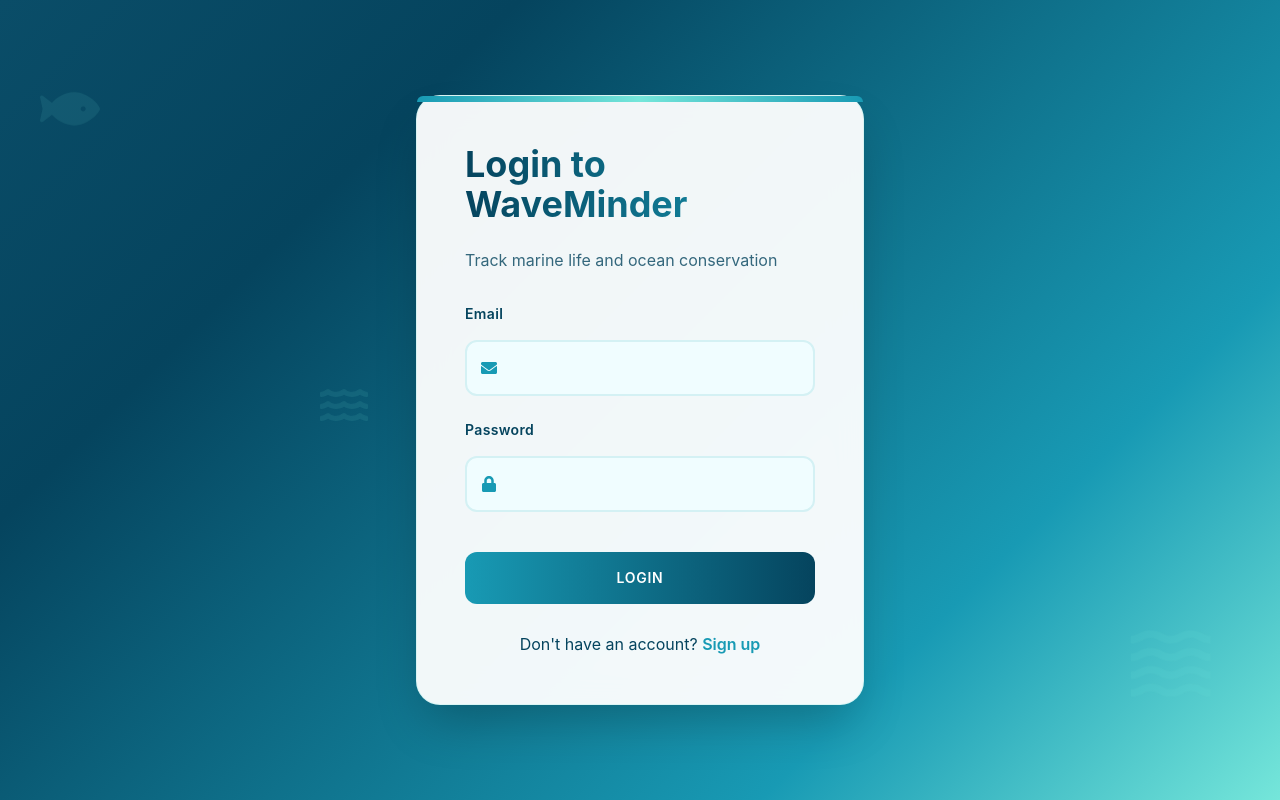
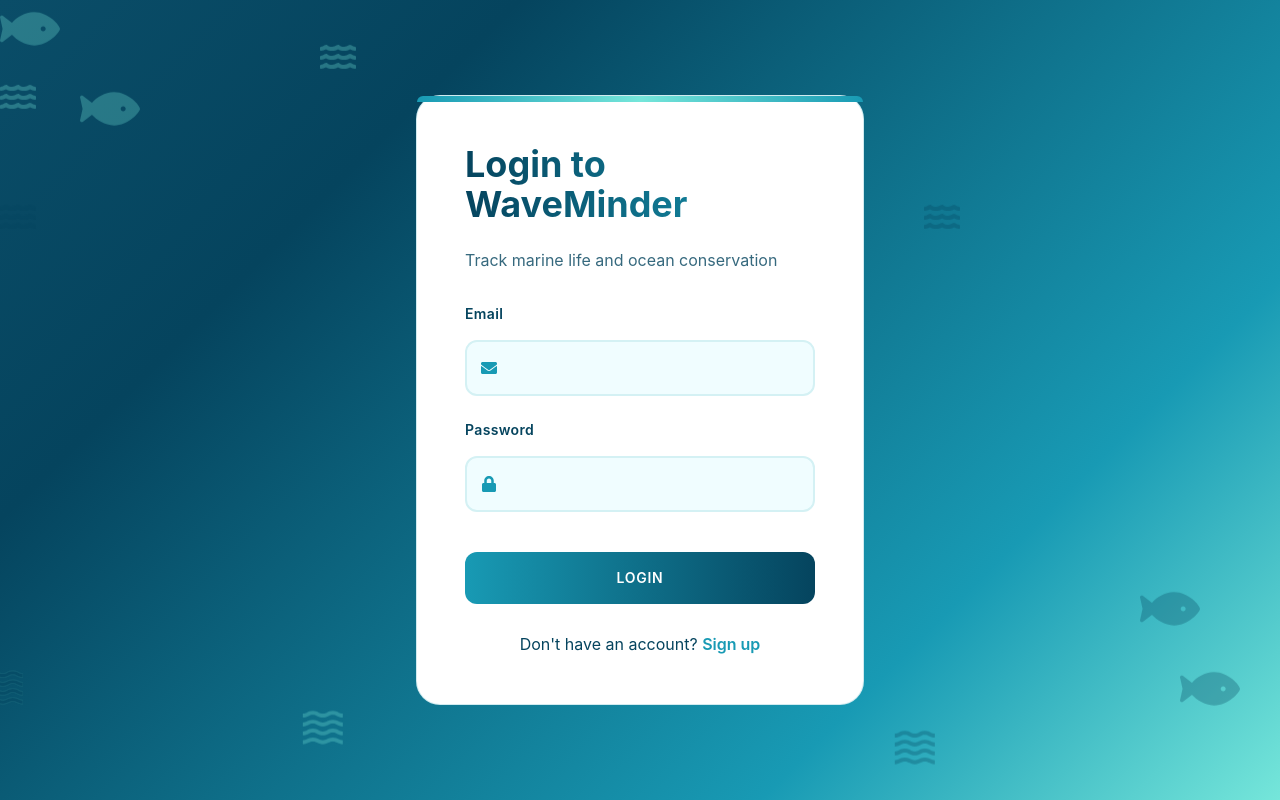
Before and after one commit to protimab/wave-minder, a React (Create React App) app in the folder frontend/: page /login in a window 1280 px wide. Built offline with nearby package versions, Linux system fonts and the light colour scheme.

Commit message:
added some more animations to login

```diff
--- a/frontend/src/components/auth/LoginForm.js
+++ b/frontend/src/components/auth/LoginForm.js
@@ -73,10 +73,10 @@ const LoginForm = () => {
   };
 
   return (
-       <div className="min-h-screen flex justify-center items-center bg-ocean-gradient relative overflow-hidden p-5">
-      {/* Animated bg elements */}
+    <div className="min-h-screen flex justify-center items-center bg-ocean-gradient relative overflow-hidden p-5">
+      {/* info about the animated bg elements */}
       <motion.div
-        className="absolute inset-0 opacity-10"
+        className="absolute inset-0 opacity-30"
         animate={{
           backgroundPosition: ['0% 0%', '100% 100%'],
         }}
@@ -86,13 +86,24 @@ const LoginForm = () => {
           repeatType: 'reverse'
         }}
       >
-        <FaFish className="absolute top-20 left-10 text-ocean-200 text-6xl animate-float" />
-        <MdWaves className="absolute bottom-20 right-10 text-ocean-200 text-8xl animate-wave" />
-        <FaWater className="absolute top-1/2 left-1/4 text-ocean-200 text-5xl animate-float" style={{ animationDelay: '2s' }} />
+        <FaFish className="absolute top-20 left-20 text-ocean-200 text-6xl animate-float" /> {/* fish */}
+        <FaFish className="absolute bottom-20 right-10 text-ocean-600 text-6xl opacity-100 animate-float" />
+        <MdWaves className="absolute bottom-10 left-1/4 text-ocean-200 text-5xl animate-wave" /> {/* wave */}
+        <MdWaves className="absolute bottom-5 right-1/4 text-ocean-600 text-5xl animate-wave" />
+        <FaWater className="absolute top-10 left-1/4 text-ocean-200 text-4xl animate-float" /> {/* ripples */}
+        <FaWater className="absolute top-1/4 right-1/4 text-ocean-600 text-4xl animate-float" />
+
+        <FaFish className="absolute top-50 left-50 text-ocean-200 text-6xl animate-float" /> {/* fish */}
+        <FaFish className="absolute bottom-40 right-20 text-ocean-600 text-6xl opacity-100 animate-float" />
+        <MdWaves className="absolute bottom-20 left-1/8 text-ocean-200 text-5xl animate-wave" /> {/* wave */}
+        <MdWaves className="absolute bottom-20 right-1/8 text-ocean-600 text-5xl animate-wave" />
+        <FaWater className="absolute top-20 left-1/8 text-ocean-200 text-4xl animate-float" /> {/* ripples */}
+        <FaWater className="absolute top-1/4 right-1/8 text-ocean-600 text-4xl animate-float" />
+
       </motion.div>
 
       <motion.div
-        className="bg-white/95 backdrop-blur-lg rounded-3xl p-12 w-full max-w-md shadow-2xl relative z-10 border border-ocean-200/20"
+        className="bg-white rounded-3xl p-12 w-full max-w-md shadow-3xl relative z-10 border border-ocean-400/20"
         variants={containerVariants}
         initial="hidden"
         animate="visible"
--- a/frontend/src/index.css
+++ b/frontend/src/index.css
@@ -2,7 +2,6 @@
 @tailwind components;
 @tailwind utilities;
 
-/* Custom ocean-themed utilities */
 @layer utilities {
   .bg-ocean-gradient {
     background: linear-gradient(135deg, #0a4d68 0%, #05445e 25%, #189ab4 75%, #75e6da 100%);
@@ -13,7 +12,6 @@
   }
 }
 
-/* Global ocean theme styles */
 body {
   font-family: -apple-system, BlinkMacSystemFont, 'Segoe UI', 'Roboto', 'Oxygen',
     'Ubuntu', 'Cantarell', 'Fira Sans', 'Droid Sans', 'Helvetica Neue',
```
